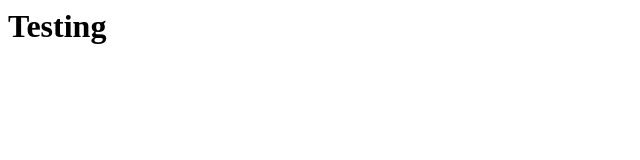
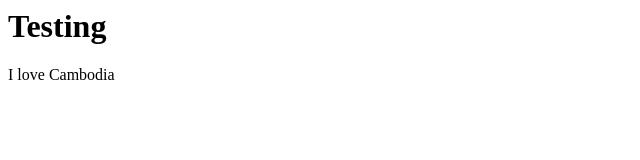
Before and after one commit to Ratha2016/IOS-9, a plain HTML site: page index.html in a window 1280 px wide. Shown: the full height of the page, 0-640 px from the left. Drawn offline with Linux system fonts and the light colour scheme.

Commit message:
change some statement

```diff
--- a/index.html
+++ b/index.html
@@ -4,5 +4,6 @@
   </head>
   <body>
     <h1>Testing</h1>
+    <p>I love Cambodia</p>
   </body>
 </html>
```
